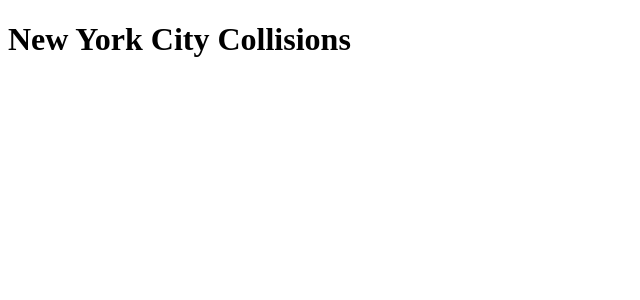
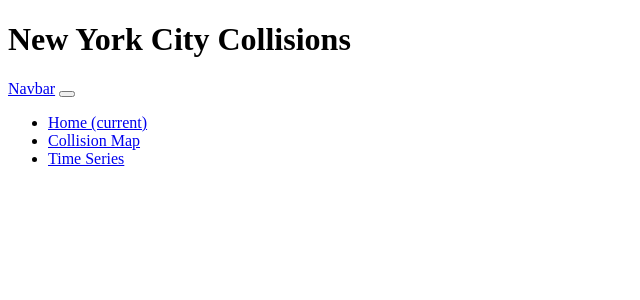
Before and after one commit to Y24-Y3/BigDataProject, a Flask app: page / in a window 1280 px wide. Shown: the top 300 px of the page, without its empty margins (0-640 px from the left). Run offline with Flask 3, Linux system fonts and the light colour scheme; parts of the project's set-up code (start-up, migrations or seed data) failed here and were passed over.

Commit message:
website dev

```diff
--- a/app.py
+++ b/app.py
@@ -1,6 +1,11 @@
 from flask import Flask, request, jsonify, render_template
-from main import main_py
+import pandas as pd
+import numpy as np
+import folium
 app = Flask(__name__)
+
+df = pd.read_csv('Motor_Vehicle_Collisions_-_Crashes.csv', encoding='latin1', low_memory=False)
+
 
 
 
@@ -8,11 +13,12 @@ app = Flask(__name__)
 def home():
     return render_template('index.html')
 
-""" @app.route('/api/', methods=['POST'])
-def api():
-    data = request.get_json()
-    return jsonify(data)
- """
+@app.route('/map')
+def map():
+    accident_map = folium.Map(location=[df['LATITUDE'].mean(), df['LONGITUDE'].mean()], zoom_start=10)
+    accident_map.save('templates/accident_map.html')
+
+    return render_template('home.html')
 
 if __name__ == '__main__':
     app.run()
--- a/templates/index.html
+++ b/templates/index.html
@@ -7,5 +7,8 @@
 <body>
     <h1>New York City Collisions</h1>
 
+    {% include 'navbar.html' %}
+
+
 </body>
 </html>
--- /dev/null
+++ b/templates/navbar.html
@@ -0,0 +1,22 @@
+{% block content %}
+<nav class="navbar navbar-expand-lg navbar-light bg-light">
+  <a class="navbar-brand" href="#">Navbar</a>
+  <button class="navbar-toggler" type="button" data-toggle="collapse" data-target="#navbarNav" aria-controls="navbarNav" aria-expanded="false" aria-label="Toggle navigation">
+    <span class="navbar-toggler-icon"></span>
+  </button>
+  <div class="collapse navbar-collapse" id="navbarNav">
+    <ul class="navbar-nav">
+      <li class="nav-item active">
+        <a class="nav-link" href="/">Home <span class="sr-only">(current)</span></a>
+      </li>
+      <li class="nav-item">
+        <a class="nav-link" href="/map">Collision Map</a>
+      </li>
+      <li class="nav-item">
+        <a class="nav-link" href="/timeSeries">Time Series</a>
+      </li>
+    </ul>
+  </div>
+
+</nav>
+{% endblock %}
```
Also changed, not shown: templates/accident_map.html (added, +72 -0 lines), templates/home.html (added, +59 -0 lines).
